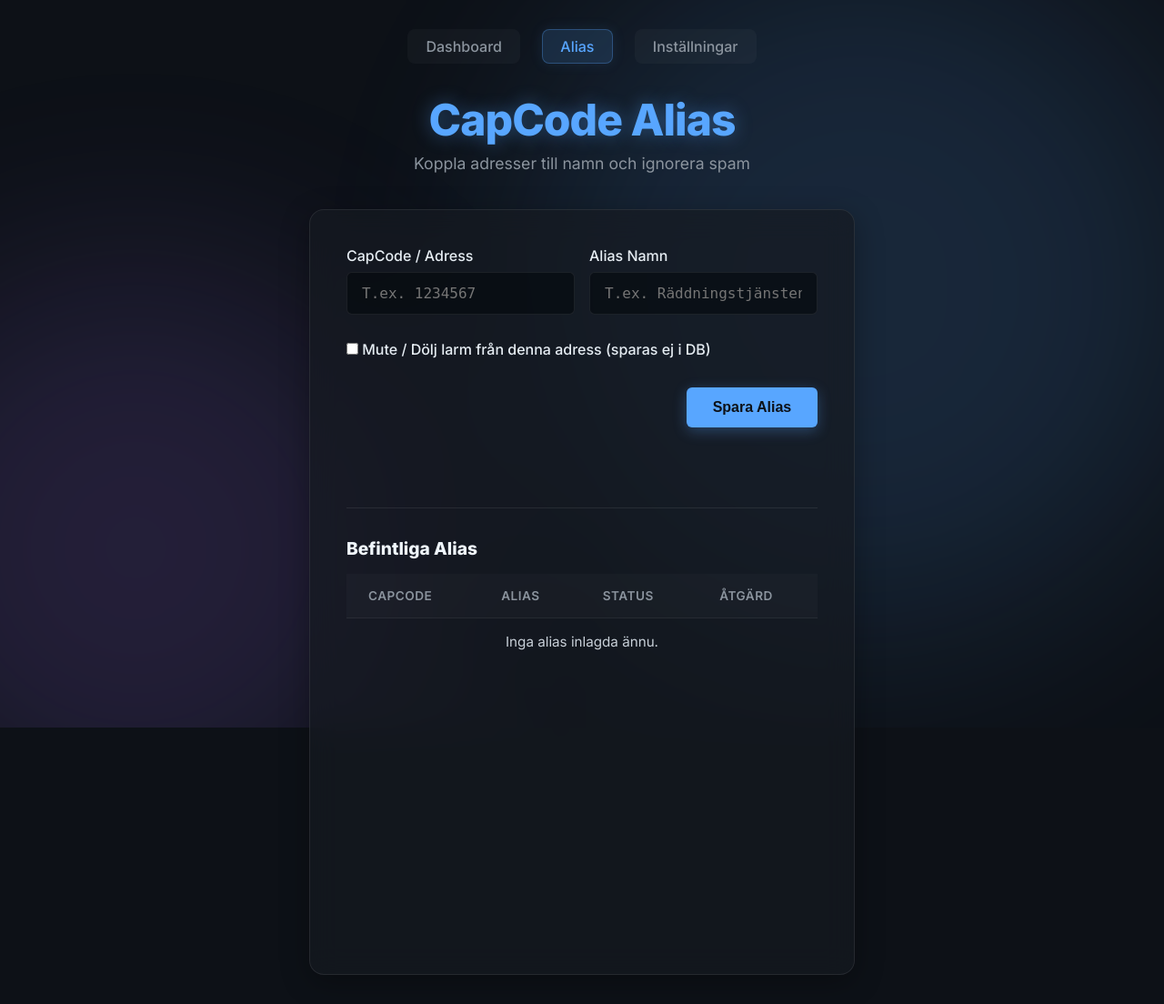
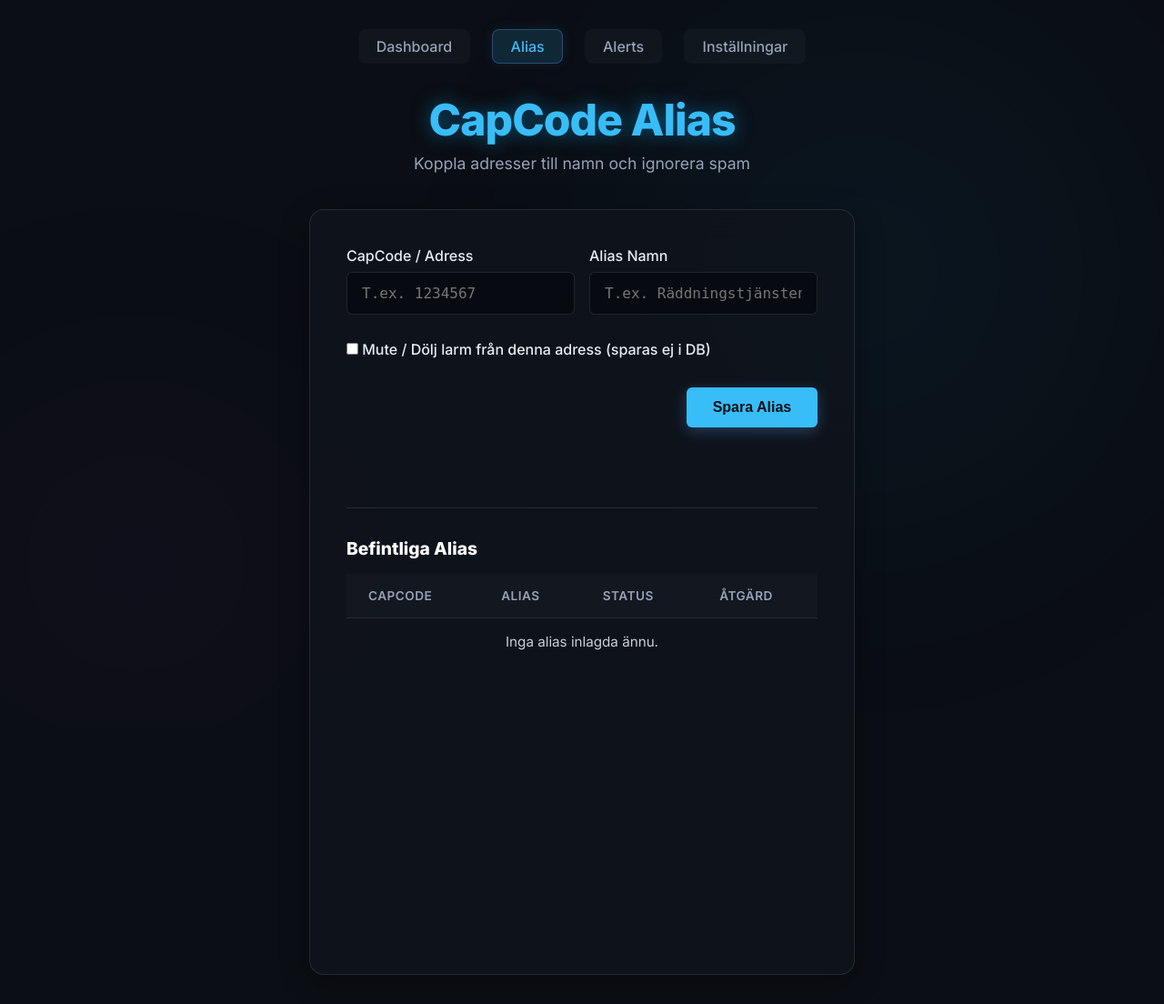
Before and after one commit to Minglarn/pagermonitor, a Flask app: page /aliases in a window 1280 px wide. Shown: the whole page at 91% size. Run offline with Flask 3, Linux system fonts and the light colour scheme; data comes from the database, SQL or seed files in the repository; data that the repository does not hold is empty.

Commit message:
feat: UI Design Refresh, Alert Words, and Metadata Extraction

```diff
--- a/app.py
+++ b/app.py
@@ -4,7 +4,7 @@
 import time
 from queue import Queue
 
-from database import init_db, get_recent_messages, get_settings, update_setting, get_aliases, save_alias, delete_alias
+from database import init_db, get_recent_messages, get_settings, update_setting, get_aliases, save_alias, delete_alias, get_alert_words, save_alert_word, delete_alert_word
 from mqtt_client import init_mqtt
 from sdr_processor import start_sdr_thread, restart_sdr, on_new_message
 
@@ -27,6 +27,9 @@
 @app.route('/aliases')
 def aliases_page():
     return render_template('aliases.html')
+@app.route('/alerts')
+def alerts_page():
+    return render_template('alerts.html')
 
 @app.route('/api/messages')
 def get_messages():
@@ -82,6 +85,32 @@
     aliases = get_aliases()
     return jsonify(aliases)
 
+@app.route('/api/alerts', methods=['GET', 'POST', 'DELETE'])
+def handle_alerts():
+    if request.method == 'POST':
+        data = request.json
+        word = data.get('word')
+        color = data.get('color', '#f85149')
+        is_active = data.get('is_active', True)
+
+        if not word:
+            return jsonify({"status": "error", "message": "Missing word"}), 400
+
+        save_alert_word(word, color, is_active)
+        return jsonify({"status": "success"})
+
+    elif request.method == 'DELETE':
+        data = request.json
+        word_id = data.get('id')
+        if not word_id:
+             return jsonify({"status": "error", "message": "Missing alert ID"}), 400
+        delete_alert_word(word_id)
+        return jsonify({"status": "success"})
+
+    # GET request
+    alerts = get_alert_words()
+    return jsonify(alerts)
+
 # SSE Setup
 client_queues = []
 
--- a/sdr_processor.py
+++ b/sdr_processor.py
@@ -33,15 +33,24 @@
     new_message_callbacks.append(callback)
 
 def parse_multimon_line(line):
-    # Example format: POCSAG512: Address: 1234567  Function: 3  Alpha:   THIS IS A TEST MESSAGE<NUL>
-    # or Alphanumeric message parsing
+    # Example format: POCSAG1200: Address: 1234567  Function: 3  Alpha:   THIS IS A TEST MESSAGE<NUL>
     if "POCSAG" in line and "Alpha:" in line:
         try:
+            # Extract bitrate/protocol
+            bitrate = ""
+            if "POCSAG512" in line: bitrate = "512"
+            elif "POCSAG1200" in line: bitrate = "1200"
+            elif "POCSAG2400" in line: bitrate = "2400"
+
             # Extract address
             address_match = re.search(r'Address:\s*(\d+)', line)
             if not address_match:
-                return None, None
+                return None
             address = address_match.group(1)
+
+            # Extract function code
+            func_match = re.search(r'Function:\s*(\d+)', line)
+            function_code = int(func_match.group(1)) if func_match else 0
 
             # Extract message
             parts = line.split("Alpha:")
@@ -54,11 +63,16 @@
 
                 # Apply Swedish character translation
                 message_translated = translate_swedish_chars(message)
-                return address, message_translated
+                return {
+                    'address': address,
+                    'message': message_translated,
+                    'bitrate': bitrate,
+                    'function': function_code
+                }
         except Exception as e:
             logger.error(f"Error parsing line: {line}. Error: {e}")
-            return None, None
-    return None, None
+            return None
+    return None
 
 # Global references to the subprocesses and the worker thread
 current_p1 = None
@@ -129,9 +143,14 @@
 
                 if "POCSAG" in line and "Alpha:" in line:
                     logger.info(f"RAW: {line}")
-                    address, message = parse_multimon_line(line)
+                    parsed = parse_multimon_line(line)
 
-                    if address and message:
+                    if parsed:
+                        address = parsed['address']
+                        message = parsed['message']
+                        bitrate = parsed['bitrate']
+                        function_code = parsed['function']
+
                         alias_info = get_alias_info(address)
                         alias = alias_info['alias'] if alias_info else ''
                         is_hidden = alias_info['is_hidden'] if alias_info else False
@@ -146,9 +165,9 @@
                                     pass
                             continue
 
-                        logger.info(f"DECODED -> Address: {address}, Alias: {alias}, Msg: {message}")
+                        logger.info(f"DECODED -> Bitrate: {bitrate}, Function: {function_code}, Address: {address}, Alias: {alias}, Msg: {message}")
 
-                        timestamp = save_message(address, message, alias)
+                        timestamp = save_message(address, message, alias, function_code, bitrate)
                         publish_message(address, message, timestamp, alias)
 
                         msg_data = {
@@ -157,7 +176,9 @@
                             'timestamp': timestamp,
                             'address': address,
                             'message': message,
-                            'alias': alias
+                            'alias': alias,
+                            'bitrate': bitrate,
+                            'function': function_code
                         }
                         for cb in list(new_message_callbacks):
                             try:
--- a/static/style.css
+++ b/static/style.css
@@ -1,13 +1,17 @@
 :root {
-    --bg-color: #0d1117;
-    --panel-bg: rgba(22, 27, 34, 0.7);
-    --panel-border: rgba(255, 255, 255, 0.08);
-    --text-primary: #f0f6fc;
-    --text-secondary: #8b949e;
-    --accent: #58a6ff;
-    --accent-glow: rgba(88, 166, 255, 0.4);
-    --danger: #f85149;
-    --badge-bg: rgba(88, 166, 255, 0.15);
+    --bg-color: #0b0e14;
+    --panel-bg: rgba(17, 21, 28, 0.75);
+    --panel-border: rgba(255, 255, 255, 0.1);
+    --text-primary: #ffffff;
+    --text-secondary: #94a3b8;
+    --accent: #38bdf8;
+    --accent-vibrant: #0ea5e9;
+    --accent-glow: rgba(14, 165, 233, 0.5);
+    --danger: #ef4444;
+    --danger-vibrant: #dc2626;
+    --warning: #f59e0b;
+    --success: #10b981;
+    --badge-bg: rgba(56, 189, 248, 0.15);
 }
 
 * {
@@ -45,20 +49,20 @@
 }
 
 .glow-1 {
-    top: -10%;
-    right: -5%;
-    width: 60vw;
-    height: 60vw;
-    background: var(--accent);
+    top: -20%;
+    right: -10%;
+    width: 70vw;
+    height: 70vw;
+    background: radial-gradient(circle, var(--accent-glow) 0%, transparent 70%);
     animation: drift 20s infinite alternate ease-in-out;
 }
 
 .glow-2 {
-    bottom: -10%;
-    left: -10%;
-    width: 50vw;
-    height: 50vw;
-    background: #a371f7;
+    bottom: -20%;
+    left: -15%;
+    width: 60vw;
+    height: 60vw;
+    background: radial-gradient(circle, rgba(168, 85, 247, 0.3) 0%, transparent 70%);
     animation: drift 25s infinite alternate-reverse ease-in-out;
 }
 
--- a/templates/aliases.html
+++ b/templates/aliases.html
@@ -19,6 +19,7 @@
         <nav class="top-nav">
             <a href="/" class="nav-link">Dashboard</a>
             <a href="/aliases" class="nav-link active">Alias</a>
+            <a href="/alerts" class="nav-link">Alerts</a>
             <a href="/settings" class="nav-link">Inställningar</a>
         </nav>
 
--- a/templates/settings.html
+++ b/templates/settings.html
@@ -19,6 +19,7 @@
         <nav class="top-nav">
             <a href="/" class="nav-link">Dashboard</a>
             <a href="/aliases" class="nav-link">Alias</a>
+            <a href="/alerts" class="nav-link">Alerts</a>
             <a href="/settings" class="nav-link active">Inställningar</a>
         </nav>
 
```
Also changed, not shown: other parts of static/style.css (+70 -2 lines), database.py (+66 -11 lines), templates/index.html (+38 -6 lines).
